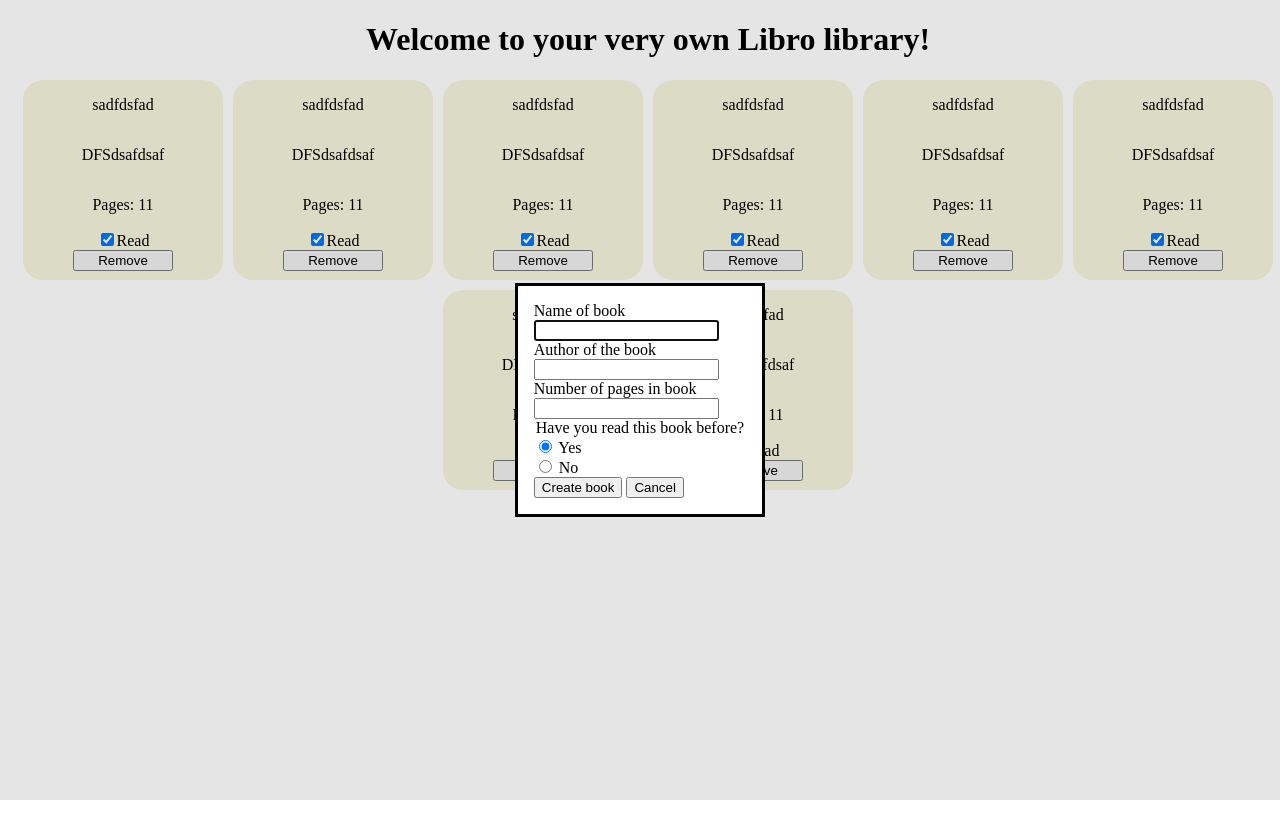
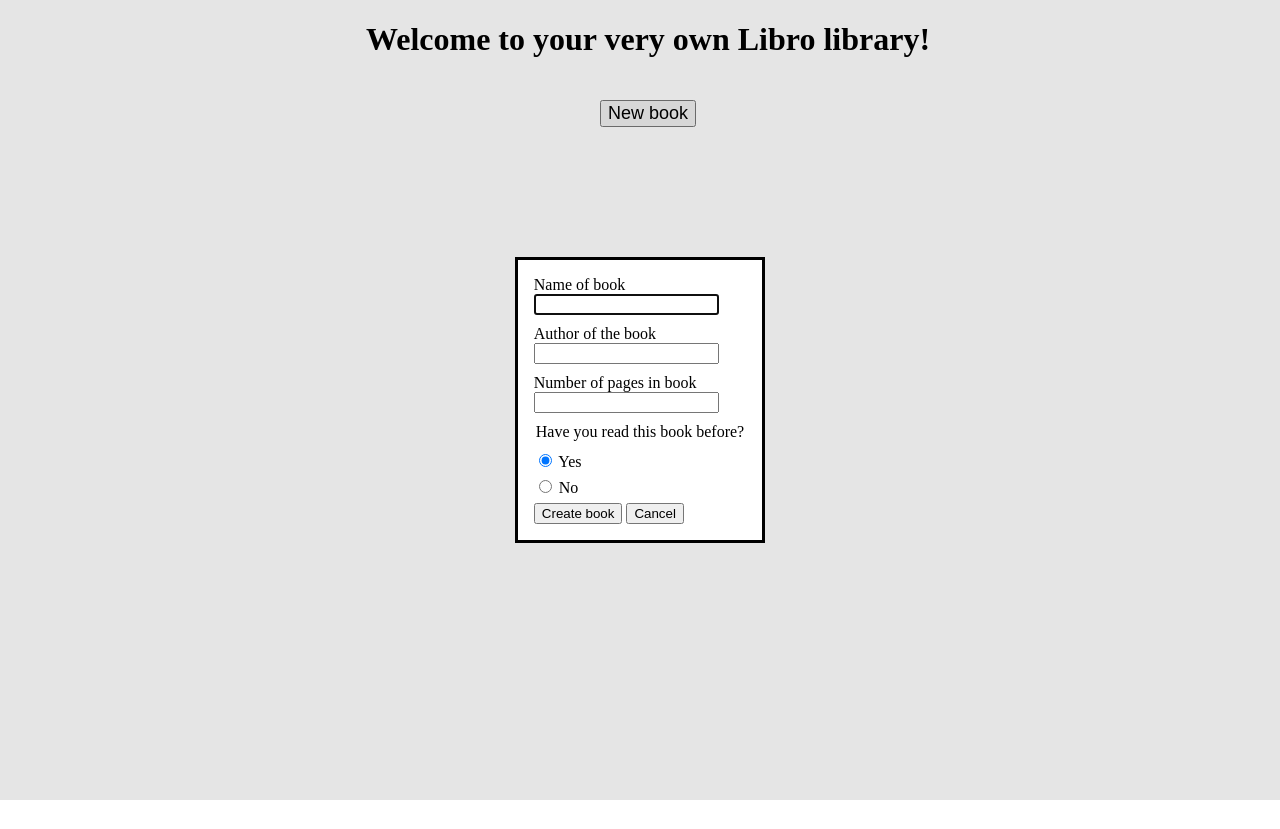
Before and after one commit to Neeeap/Libro, a plain HTML site: page index.html in a window 1280 px wide. Both pictures are taken after a click on the button "New book". Drawn offline with Linux system fonts and the light colour scheme.

Commit message:
added shadows, finished form

```diff
--- a/jav.js
+++ b/jav.js
@@ -26,12 +26,14 @@ let display=function(name,author,pages,read,ref,id){
     readCheck.type="checkbox"
     tab.style.display="flex"
     tab.style.width= "200px"
-    tab.style.height="200px"
+    tab.style.height="fit-content"
+    tab.style.overflowWrap="break-word"
     tab.style.flexDirection="column"
     tab.style.alignContent="center"
     tab.style.textAlign="center"
     tab.style.backgroundColor="beige"
     tab.style.borderRadius="20px"
+    tab.style.boxShadow="5px 5px 2px black"
     remove.style.width="100px"
     remove.style.alignSelf="center"
     remove.addEventListener("click",() =>{
@@ -60,11 +62,9 @@ let display=function(name,author,pages,read,ref,id){
     readCheck.addEventListener("click", () =>{
         if (readCheck.checked==true){
             ref.read=true
-            console.log(ref)
         }
         else{
             ref.read=false
-            console.log(ref)
         }
     })
 }
@@ -87,18 +87,10 @@ form.addEventListener("submit", function(event){
         read=false
     }
     addLibro(name,author,pages,read)
+    diag.close()
     form.reset()
 })
 document.querySelector("#cancel").addEventListener("click", () =>{
     diag.close()
     form.reset()
 })
-addLibro("sadfdsfad","DFSdsafdsaf",11,true)
-addLibro("sadfdsfad","DFSdsafdsaf",11,true)
-addLibro("sadfdsfad","DFSdsafdsaf",11,true)
-addLibro("sadfdsfad","DFSdsafdsaf",11,true)
-addLibro("sadfdsfad","DFSdsafdsaf",11,true)
-addLibro("sadfdsfad","DFSdsafdsaf",11,true)
-addLibro("sadfdsfad","DFSdsafdsaf",11,true)
-addLibro("sadfdsfad","DFSdsafdsaf",11,true)
-console.log(books)
--- a/style.css
+++ b/style.css
@@ -16,4 +16,8 @@ h1{
     display: flex;
     justify-self: center;
     font-size: large;
+    margin-top: 20px;
 }
+input,legend{
+    margin-bottom: 10px;
+}
```
